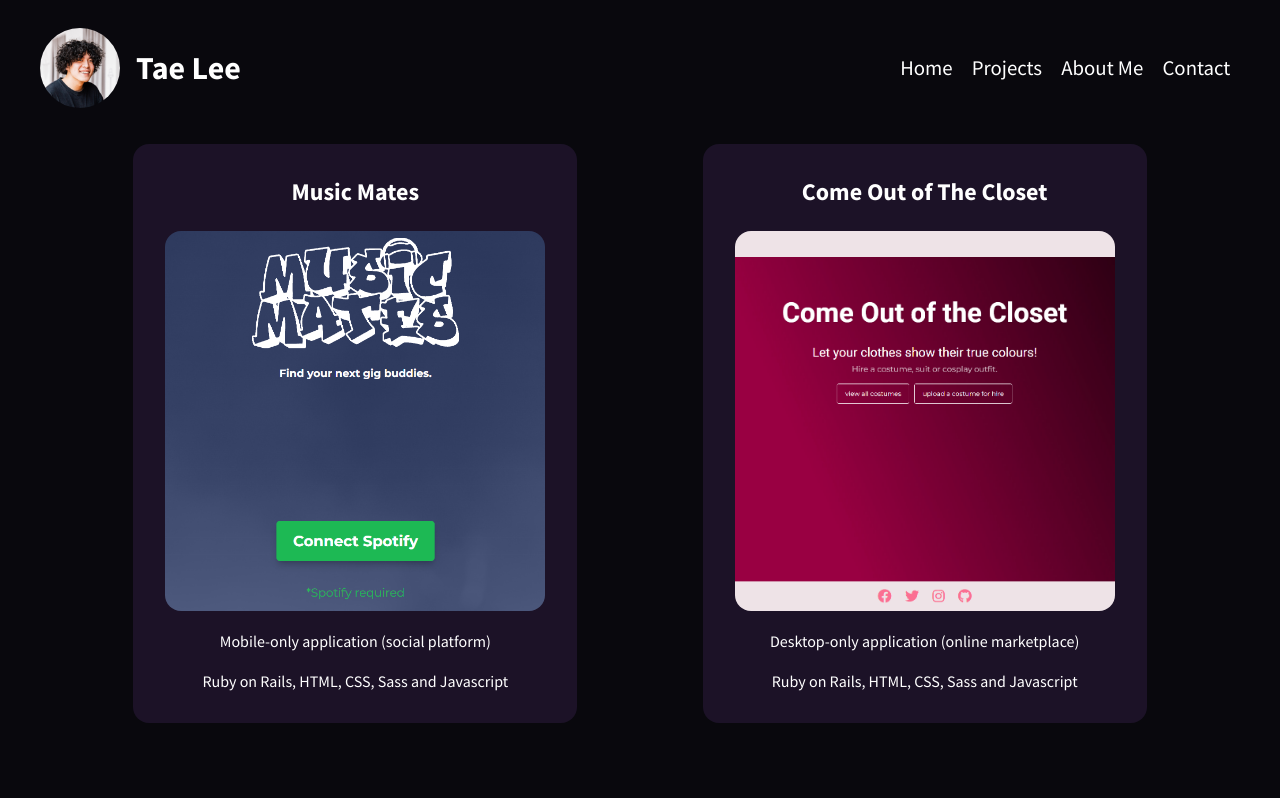
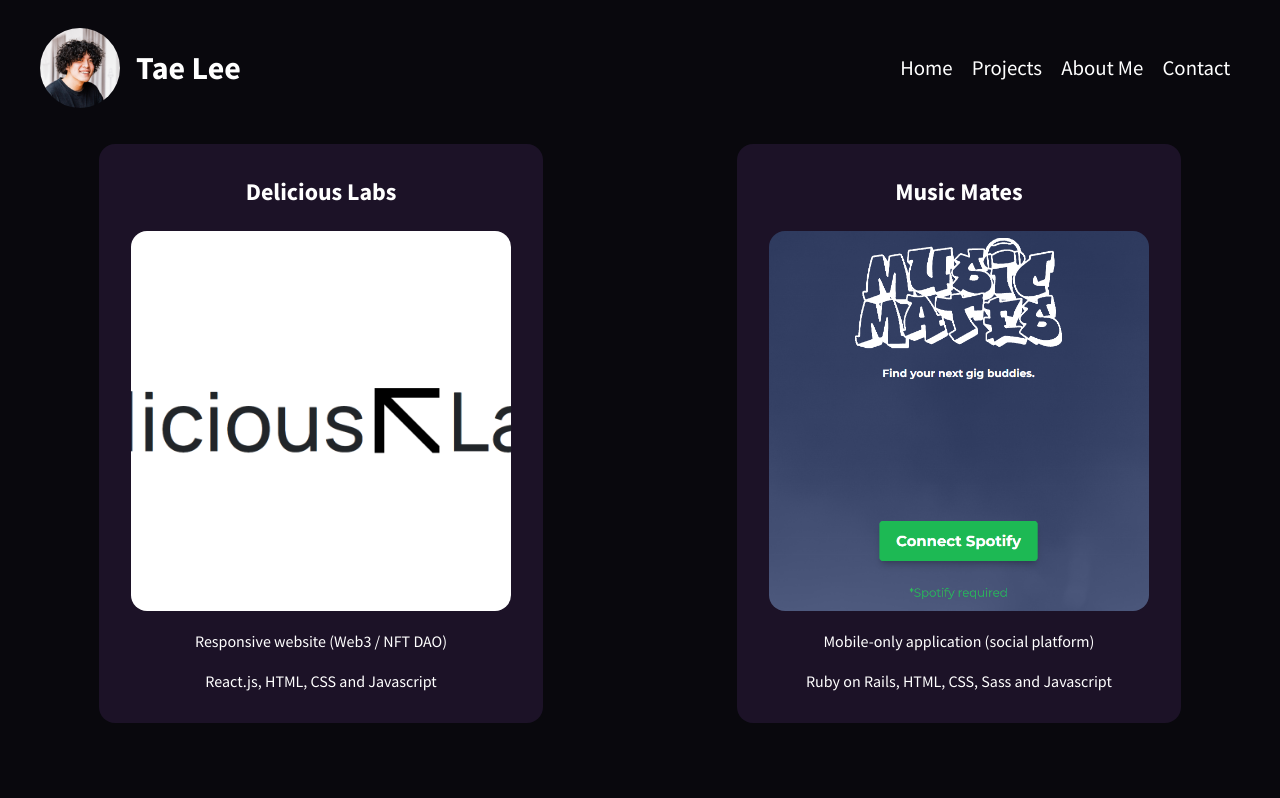
Before and after one commit to taeleenz38/portfolio, a Next.js app: page /projects in a window 1280 px wide. Shown: the top 798 px of the page. Built offline with nearby package versions, Linux system fonts and the light colour scheme.

Commit message:
portfolio update

```diff
--- a/components/data.js
+++ b/components/data.js
@@ -2,6 +2,14 @@
 export default [
   {
     id: 1,
+    title: "Delicious Labs",
+    url: "https://deliciouslabs.io/",
+    path: "delicious-labs.png",
+    description: "Responsive website (Web3 / NFT DAO)",
+    skills: "React.js, HTML, CSS and Javascript"
+  },
+  {
+    id: 2,
     title: "Music Mates",
     url: "https://www.music-mates.com/",
     path: "musicmates.png",
@@ -9,7 +17,7 @@
     skills: "Ruby on Rails, HTML, CSS, Sass and Javascript"
   },
   {
-    id: 2,
+    id: 3,
     title: "Come Out of The Closet",
     url: "https://come-out-of-the-closet.herokuapp.com/",
     path: "comeoutofthecloset.png",
--- a/pages/projects.jsx
+++ b/pages/projects.jsx
@@ -3,7 +3,6 @@
 import Head from 'next/head'
 import Projectcard from 'components/projectCard'
 import data from 'components/data'
-import Link from 'next/link'
 
 export default function Contact() {
 
--- a/styles/projects.css
+++ b/styles/projects.css
@@ -1,6 +1,12 @@
 .card-list {
-  display: flex;
-  justify-content: space-evenly;
+  display: grid;
+  grid-template-columns: repeat(3, 1fr);
+  grid-auto-rows: minmax(100px, auto);
+  margin: 50px auto;
+  width: 95%;
+  gap: 75px;
+  align-items: center;
+  justify-items: center;
   margin-top: 1rem;
 }
 
@@ -22,6 +28,8 @@
 
 .projectCard img {
   object-fit: cover;
+  width: 400px !important;
+  height: 400px !important;
   border-radius: 1rem;
 }
 
@@ -41,7 +49,14 @@
   padding: 0;
 }
 
-@media (max-width: 1280px) {
+@media (max-width: 1550px) {
+  .card-list {
+    grid-template-columns: repeat(2, 1fr);
+  }
+
+}
+
+@media (max-width: 1300px) {
   .projectCard img {
     width: 380px !important;
     height: 380px !important;
@@ -50,8 +65,8 @@
 
 @media (max-width: 1000px) {
   .projectCard img {
-    width: 240px !important;
-    height: 240px !important;
+    width: 300px !important;
+    height: 300px !important;
   }
   .projectCard h3 {
     margin-top: 0;
```
Also changed, not shown: public/images/delicious-labs.png (added).
